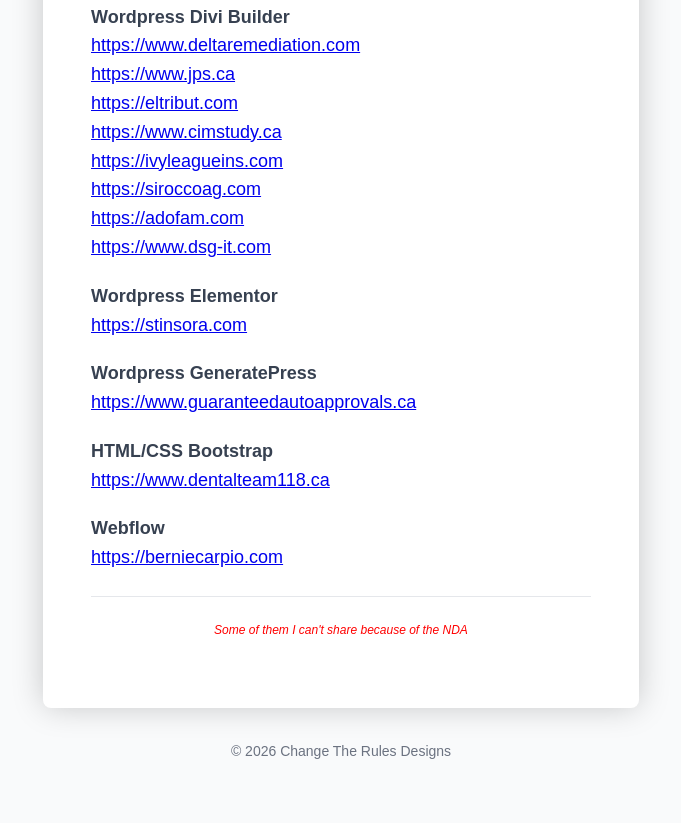
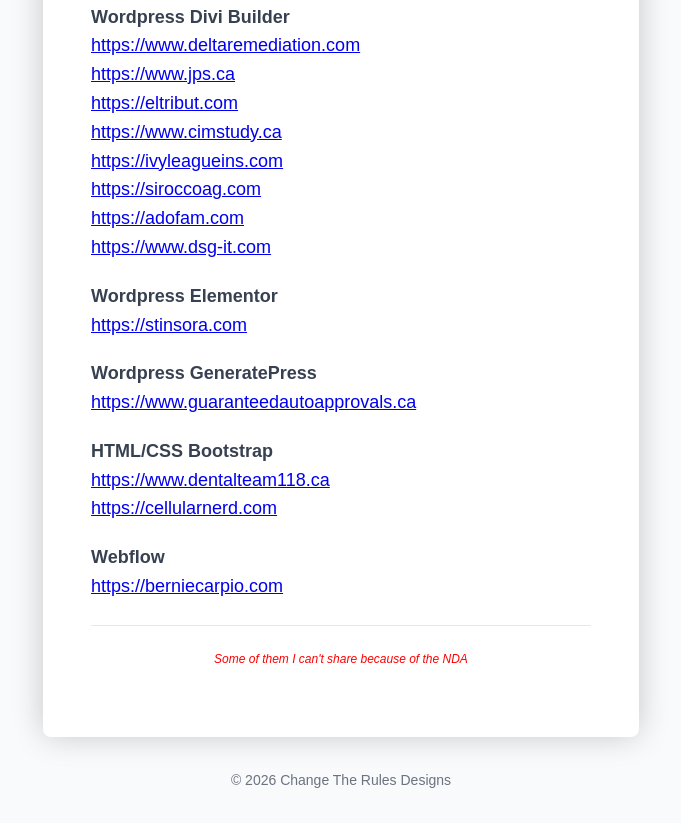
Before and after one commit to berniebetgcarpio/websitebuilds, a plain HTML site: page index.html in a window 1280 px wide. Shown: the part 439-1262 px from the top of the page, without its empty margins (299-980 px from the left). Before the commit the page ends 1234 px from the top, so only its background shows below. Drawn offline with Linux system fonts and the light colour scheme; a web font is replaced by a local one.

Commit message:
Add files via upload

```diff
--- a/index.html
+++ b/index.html
@@ -140,7 +140,8 @@
 
             <p style="overflow-wrap: break-word;">
                 <strong>HTML/CSS Bootstrap</strong><br>
-				<a href="https://www.dentalteam118.ca/" target="_blank">https://www.dentalteam118.ca</a>
+				<a href="https://www.dentalteam118.ca/" target="_blank">https://www.dentalteam118.ca</a><br>
+				<a href="https://cellularnerd.com" target="_blank">https://cellularnerd.com</a>
             </p>
 
             <p style="overflow-wrap: break-word;">
```
